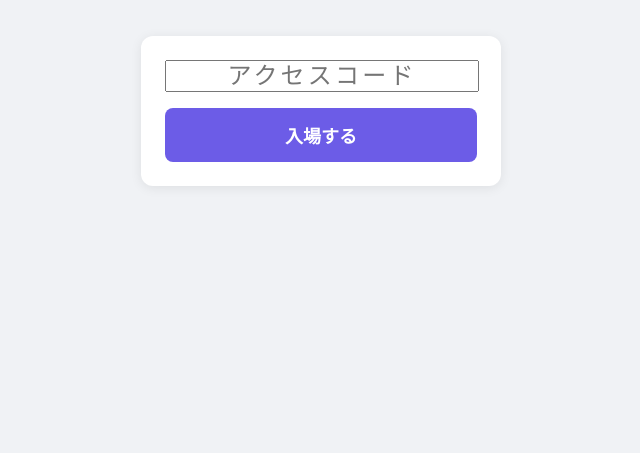
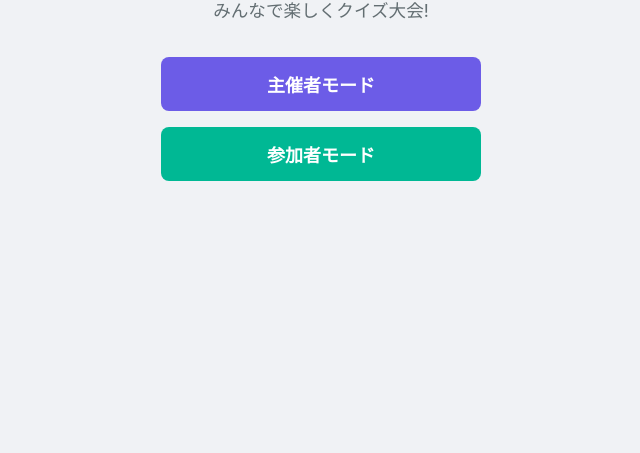
Before and after one commit to ik-neet/quiz-battle, a plain HTML site: page public/index.html in a window 1280 px wide. Shown: the part 347-800 px from the top of the page, without its empty margins (319-959 px from the left). Drawn offline with Linux system fonts and the light colour scheme; no server answers.

Commit message:
アクセスコードを主催者モードのみに変更
参加者モードはアクセスコード不要でそのまま利用可能に

```diff
--- a/public/index.html
+++ b/public/index.html
@@ -8,10 +8,22 @@
 </head>
 <body>
 
-  <!-- ===== アクセスコード画面 ===== -->
-  <div id="view-gate" class="view active">
+  <!-- ===== トップ画面 ===== -->
+  <div id="view-top" class="view active">
     <div class="container center">
       <h1 class="logo">クイズバトル</h1>
+      <p class="subtitle">みんなで楽しくクイズ大会!</p>
+      <div class="btn-group vertical">
+        <button class="btn btn-primary btn-lg" onclick="App.enterHost()">主催者モード</button>
+        <button class="btn btn-secondary btn-lg" onclick="App.goTo('join')">参加者モード</button>
+      </div>
+    </div>
+  </div>
+
+  <!-- ===== 主催者アクセスコード画面 ===== -->
+  <div id="view-host-gate" class="view">
+    <div class="container center">
+      <h1 class="logo">主催者モード</h1>
       <p class="subtitle">アクセスコードを入力してください</p>
       <div class="card" style="max-width:360px">
         <div class="form-group">
@@ -19,20 +31,9 @@
             style="text-align:center;font-size:1.5rem;letter-spacing:0.2rem"
             onkeydown="if(event.key==='Enter')App.verifyGate()">
         </div>
-        <button class="btn btn-primary btn-lg btn-full" onclick="App.verifyGate()">入場する</button>
+        <button class="btn btn-primary btn-lg btn-full" onclick="App.verifyGate()">認証する</button>
       </div>
-    </div>
-  </div>
-
-  <!-- ===== トップ画面 ===== -->
-  <div id="view-top" class="view">
-    <div class="container center">
-      <h1 class="logo">クイズバトル</h1>
-      <p class="subtitle">みんなで楽しくクイズ大会!</p>
-      <div class="btn-group vertical">
-        <button class="btn btn-primary btn-lg" onclick="App.goTo('host-setup')">主催者モード</button>
-        <button class="btn btn-secondary btn-lg" onclick="App.goTo('join')">参加者モード</button>
-      </div>
+      <button class="btn btn-ghost" onclick="App.goTo('top')" style="margin-top:1rem">戻る</button>
     </div>
   </div>
 
--- a/public/js/app.js
+++ b/public/js/app.js
@@ -12,13 +12,20 @@ const App = {
       console.error('Auth error:', e);
       App.toast('認証に失敗しました');
     }
+  },
 
-    // セッション内で認証済みならトップ画面へ
-    if (sessionStorage.getItem('quiz-battle-access') === 'ok') {
-      App.goTo('top');
+  /** 主催者モードへの遷移（認証済みならスキップ） */
+  enterHost() {
+    if (sessionStorage.getItem('quiz-battle-host') === 'ok') {
+      App.goTo('host-setup');
+    } else {
+      App.goTo('host-gate');
+      document.getElementById('gate-code').value = '';
+      document.getElementById('gate-code').focus();
     }
   },
 
+  /** 主催者アクセスコード検証 */
   async verifyGate() {
     const input = document.getElementById('gate-code').value.trim();
     if (!input) { App.toast('アクセスコードを入力してください'); return; }
@@ -36,8 +43,8 @@ const App = {
         App.hideLoading();
         return;
       }
-      sessionStorage.setItem('quiz-battle-access', 'ok');
-      App.goTo('top');
+      sessionStorage.setItem('quiz-battle-host', 'ok');
+      App.goTo('host-setup');
     } catch (e) {
       console.error(e);
       App.toast('認証に失敗しました');
@@ -46,9 +53,11 @@ const App = {
   },
 
   goTo(viewName) {
-    // アクセスコード未認証ならゲート画面に戻す（ゲート自体への遷移は許可）
-    if (viewName !== 'gate' && sessionStorage.getItem('quiz-battle-access') !== 'ok') {
-      viewName = 'gate';
+    // 主催者画面は認証必須（gate自体とtopは除く）
+    const hostViews = ['host-setup', 'host-lobby', 'host-game', 'host-final'];
+    if (hostViews.includes(viewName) && sessionStorage.getItem('quiz-battle-host') !== 'ok') {
+      App.enterHost();
+      return;
     }
 
     document.querySelectorAll('.view').forEach(v => v.classList.remove('active'));
```
